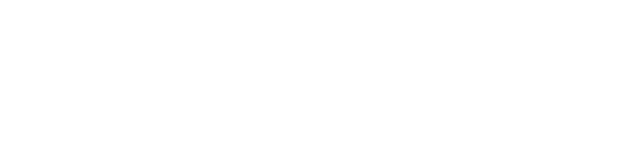
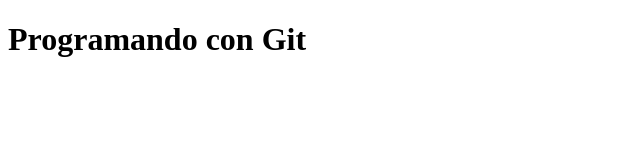
Before and after one commit to SmayorPop/practicaGit, a plain HTML site: page index.html in a window 1280 px wide. Shown: the whole page, without its empty margins (0-640 px from the left). Drawn offline with Linux system fonts and the light colour scheme.

Commit message:
Estilo añadido

```diff
--- a/css/css.css
+++ b/css/css.css
@@ -0,0 +1,3 @@
+body{
+    background-color: aqua;
+}
--- a/index.html
+++ b/index.html
@@ -7,6 +7,6 @@
     <title>Proyecto de despliegue</title>
 </head>
 <body>
-
+    <h1>Programando con Git</h1>
 </body>
 </html>
```
